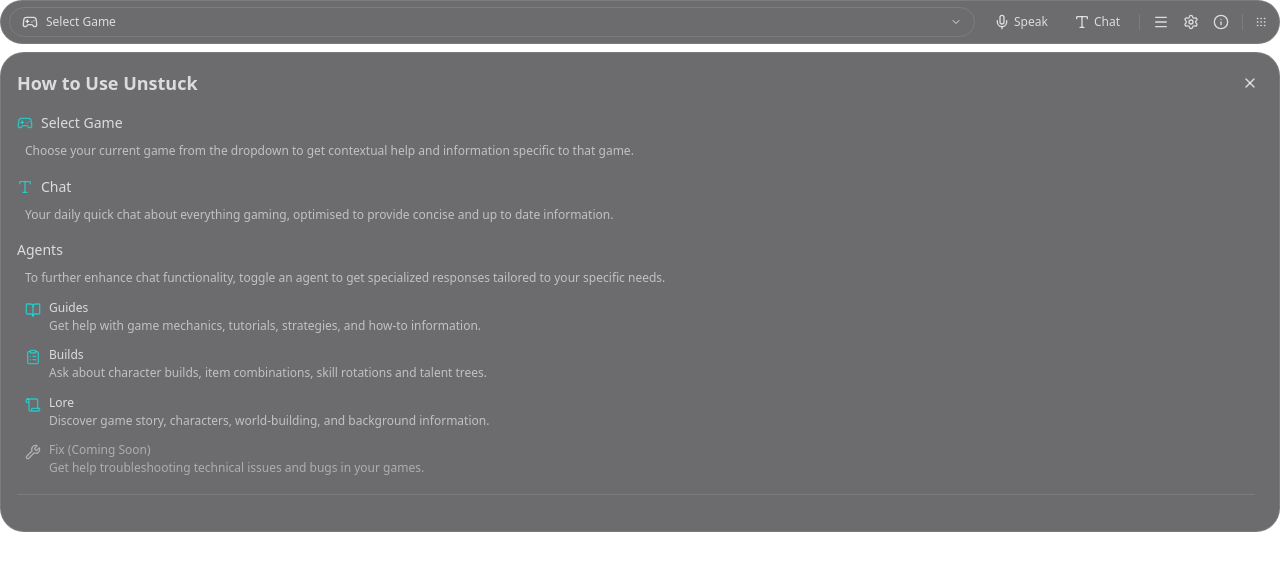
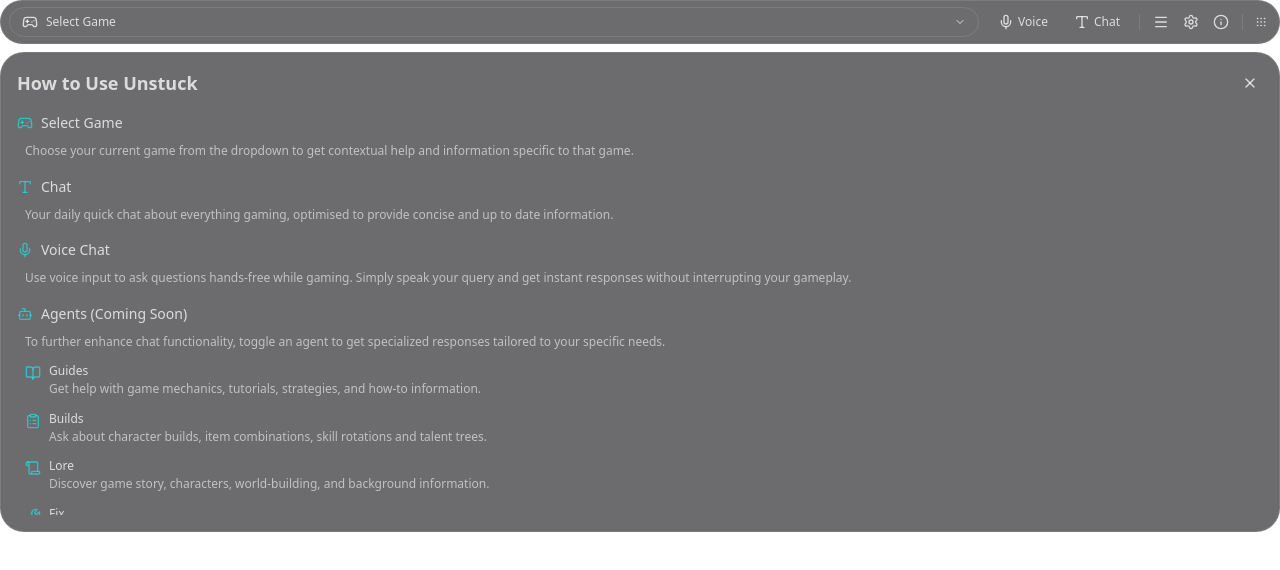
Before and after one commit to florian-lup/unstuck, a React (Vite) app: page / in a window 1280 px wide. Both pictures are taken after a click on the button 1221 px from the left and 22 px from the top of the page. Shown: the top 570 px of the page. Built offline with nearby package versions, Linux system fonts and the light colour scheme.

Commit message:
feat: enhance AppInfo component with voice chat and agents sections, including new icons and improved descriptions

```diff
--- a/src/App.tsx
+++ b/src/App.tsx
@@ -25,7 +25,7 @@ function App() {
     subscriptionLoading,
 
     // Actions
-    handleSpeakClick,
+    handleVoiceClick,
     handleTextClick,
     handleHistoryClick,
     handleSettingsClick,
@@ -51,7 +51,7 @@ function App() {
       {isNavigationBarVisible && (
         <div className="relative">
           <NavigationBar
-            onSpeakClick={handleSpeakClick}
+            onSpeakClick={handleVoiceClick}
             onTextClick={handleTextClick}
             onHistoryClick={handleHistoryClick}
             onSettingsClick={handleSettingsClick}
--- a/src/components/app-info.tsx
+++ b/src/components/app-info.tsx
@@ -5,7 +5,9 @@ import {
   BookOpen,
   ClipboardList,
   Scroll,
-  Wrench
+  Wrench,
+  Bot,
+  Mic
 } from 'lucide-react'
 import { Button } from './ui/button'
 import { InteractiveArea } from './interactive-area'
@@ -72,12 +74,28 @@ export function AppInfo({ isOpen, onClose }: AppInfoProps) {
           </p>
         </div>
 
-        {/* Chat Toggles */}
+        {/* Voice Chat */}
         <div className="mb-4">
-          <h3 className="text-sm font-medium text-overlay-text-primary mb-2">
-            Agents
-          </h3>
-          <p className="text-xs text-overlay-text-secondary leading-relaxed mb-3 ml-2">
+          <div className="flex items-center gap-2 mb-2">
+            <Mic className="w-4 h-4 text-overlay-accent-primary" />
+            <h3 className="text-sm font-medium text-overlay-text-primary">
+              Voice Chat
+            </h3>
+          </div>
+          <p className="text-xs text-overlay-text-secondary leading-relaxed ml-2">
+            Use voice input to ask questions hands-free while gaming. Simply speak your query and get instant responses without interrupting your gameplay.
+          </p>
+        </div>
+
+        {/* Agents */}
+        <div className="mb-4">
+          <div className="flex items-center gap-2 mb-2">
+            <Bot className="w-4 h-4 text-overlay-accent-primary" />
+            <h3 className="text-sm font-medium text-overlay-text-primary">
+              Agents (Coming Soon)
+            </h3>
+          </div>
+          <p className="text-xs text-overlay-text-secondary leading-relaxed ml-2 mb-3">
             To further enhance chat functionality, toggle an agent to get specialized responses tailored to your specific needs.
           </p>
           <div className="space-y-3 ml-2">
@@ -116,10 +134,10 @@ export function AppInfo({ isOpen, onClose }: AppInfoProps) {
 
             {/* Fix */}
             <div className="flex items-start gap-2">
-              <Wrench className="w-4 h-4 text-overlay-text-muted mt-0.5" />
+              <Wrench className="w-4 h-4 text-overlay-accent-primary mt-0.5" />
               <div>
-                <h4 className="text-xs font-medium text-overlay-text-muted">Fix (Coming Soon)</h4>
-                <p className="text-xs text-overlay-text-muted leading-relaxed">
+                <h4 className="text-xs font-medium text-overlay-text-primary">Fix</h4>
+                <p className="text-xs text-overlay-text-secondary leading-relaxed">
                   Get help troubleshooting technical issues and bugs in your games.
                 </p>
               </div>
--- a/src/components/navigation-bar.tsx
+++ b/src/components/navigation-bar.tsx
@@ -28,7 +28,7 @@ export function NavigationBar({
   selectedGame,
   onDropdownOpenChange,
 }: NavigationBarProps) {
-  const handleSpeakClick = () => {
+  const handleVoiceClick = () => {
     // Ensure window stays on top when button is clicked
     window.electronAPI?.windowInteraction()
     onSpeakClick?.()
@@ -80,16 +80,16 @@ export function NavigationBar({
           <div className="flex items-center gap-1">
             {/* Action Buttons */}
             <div className="flex items-center gap-1">
-              {/* Speak Button */}
+              {/* Voice Button */}
               <Tooltip content="Voice Chat Coming Soon">
                 <Button
-                  onClick={handleSpeakClick}
+                  onClick={handleVoiceClick}
                   variant="gaming"
                   size="sm"
                   className="gap-1 p-1 h-auto"
                 >
                   <Mic className="w-3 h-3" />
-                  <span className="text-xs">Speak</span>
+                  <span className="text-xs">Voice</span>
                 </Button>
               </Tooltip>
 
--- a/src/hooks/use-app-logic.ts
+++ b/src/hooks/use-app-logic.ts
@@ -231,7 +231,7 @@ export function useAppLogic() {
   })
 
   // Event handlers
-  const handleSpeakClick = () => {
+  const handleVoiceClick = () => {
     // Handle speak functionality here
     // TODO: Implement actual speech recognition
   }
@@ -537,7 +537,7 @@ export function useAppLogic() {
     subscriptionLoading,
 
     // Actions
-    handleSpeakClick,
+    handleVoiceClick,
     handleTextClick,
     handleHistoryClick,
     handleSettingsClick,
```
